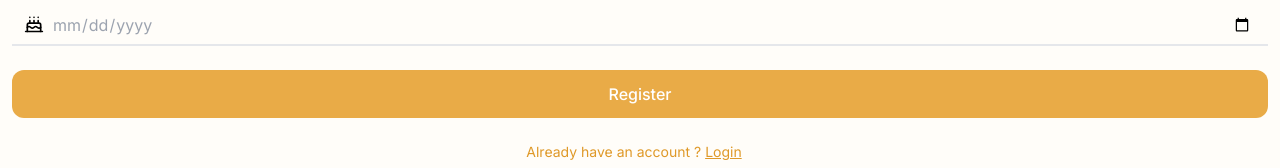
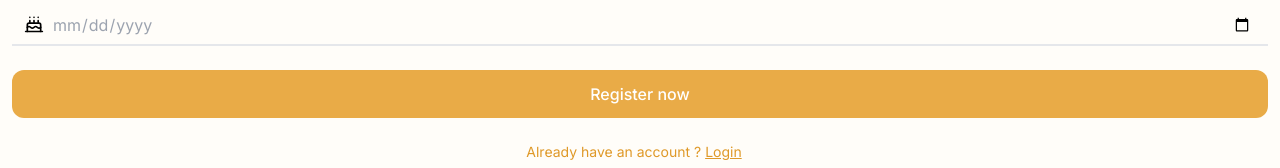
Before and after one commit to YnovDinguerie/Barathon, a Next.js app in the folder client/: page /auth/register in a window 1280 px wide. Shown: the part 394-562 px from the top of the page. Built offline with nearby package versions, Linux system fonts and the light colour scheme.

Commit message:
modify register button

```diff
--- a/client/src/app/auth/register/page.tsx
+++ b/client/src/app/auth/register/page.tsx
@@ -157,7 +157,7 @@ const Register = () => {
           type="submit"
           className="bg-[#E9AB47] flex justify-center mx-3 p-3 text-white font-medium rounded-xl hover:bg-gray-400"
         >
-          Register
+          Register now
         </button>
         <div className="flex justify-center">
           <div className="text-sm text-[#DF9928] mr-3">
```
